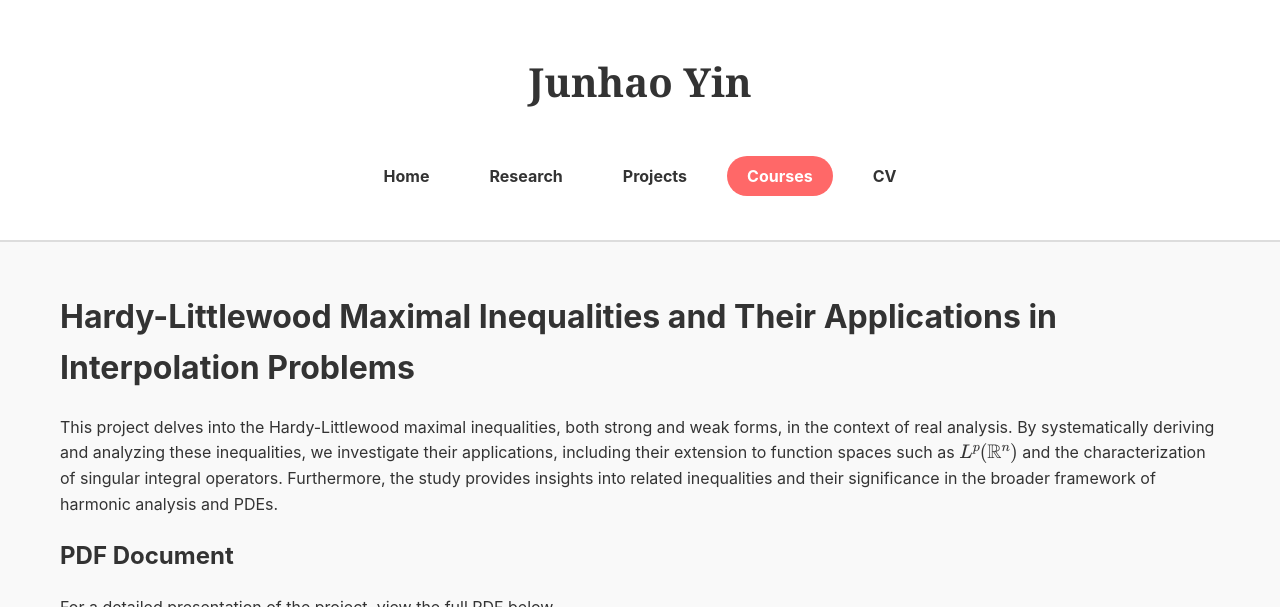
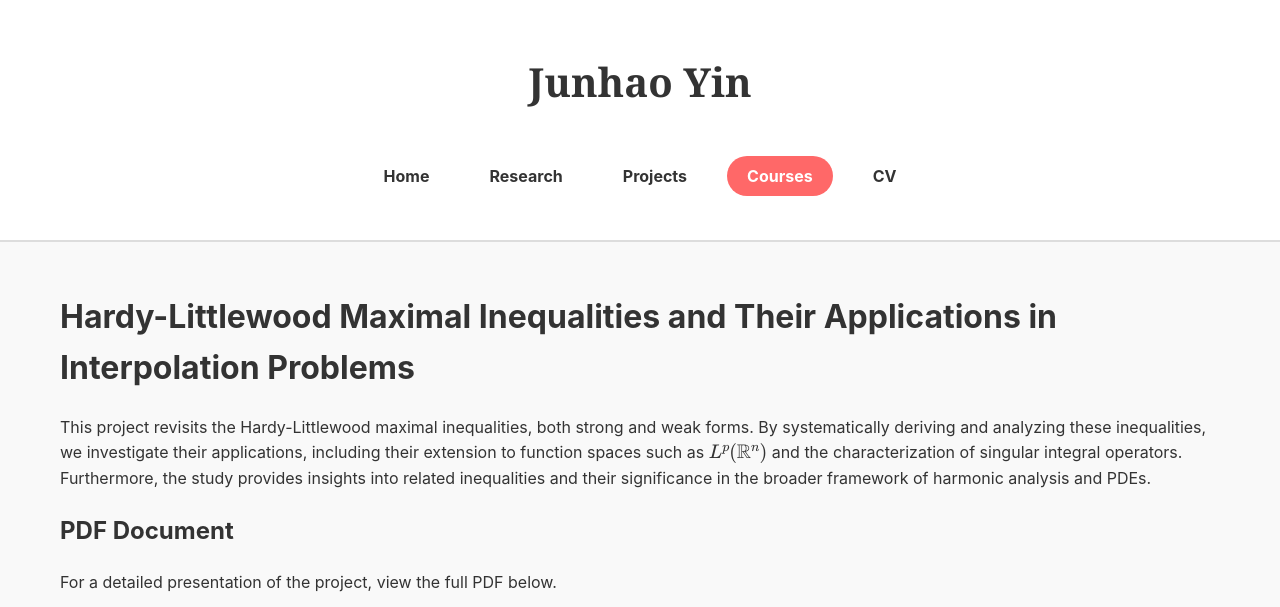
Before and after one commit to Yoon-1023/Yoon-1023.github.io, a Jekyll site: the page built from Courses/Real_Analysis/notes.md, in a window 1280 px wide and 900 px high, cut to the strip 0-607 px from the top of the window. Built offline with Jekyll 4.4.1, drawn with Linux system fonts in a browser that asks for light colours.

Commit message:
Update notes.md

```diff
--- a/Courses/Real_Analysis/notes.md
+++ b/Courses/Real_Analysis/notes.md
@@ -19,7 +19,7 @@ header {
 </style>
 # Hardy-Littlewood Maximal Inequalities and Their Applications in Interpolation Problems
 
-This project delves into the Hardy-Littlewood maximal inequalities, both strong and weak forms, in the context of real analysis. By systematically deriving and analyzing these inequalities, we investigate their applications, including their extension to function spaces such as  $$L^p(\mathbb{R}^n)$$  and the characterization of singular integral operators. Furthermore, the study provides insights into related inequalities and their significance in the broader framework of harmonic analysis and PDEs.
+This project revisits the Hardy-Littlewood maximal inequalities, both strong and weak forms. By systematically deriving and analyzing these inequalities, we investigate their applications, including their extension to function spaces such as  $$L^p(\mathbb{R}^n)$$  and the characterization of singular integral operators. Furthermore, the study provides insights into related inequalities and their significance in the broader framework of harmonic analysis and PDEs.
 
 
 ## PDF Document
```
